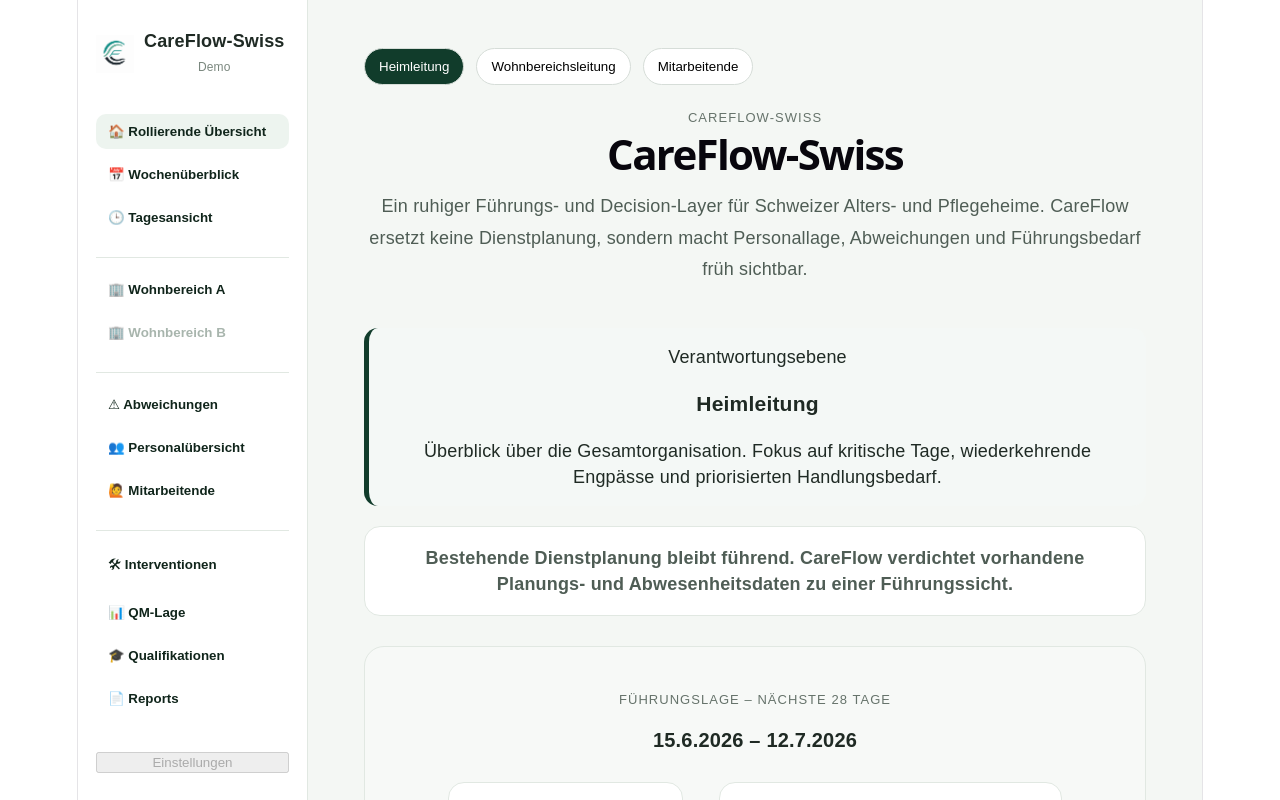
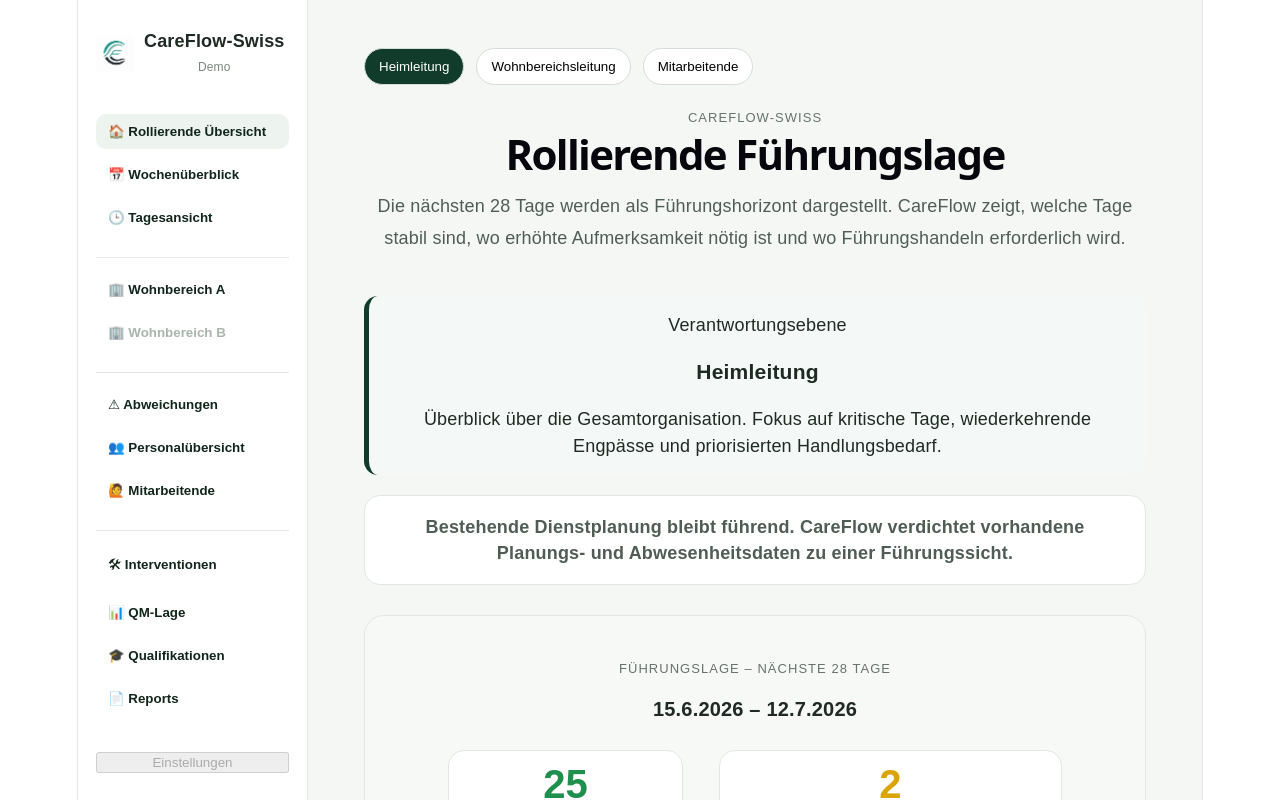
Before and after one commit to abbizco-bot/careflow-swiss, a React (Vite) app in the folder frontend/: page / in a window 1280 px wide. Shown: the top 800 px of the page. Built offline with nearby package versions, Linux system fonts and the light colour scheme.

Commit message:
Polish rolling leadership overview copy

```diff
--- a/frontend/src/rollingLeadership.copy.ts
+++ b/frontend/src/rollingLeadership.copy.ts
@@ -6,9 +6,9 @@
 
 export const rollingLeadershipCopy = {
   de: {
-    appTitle: "CareFlow-Swiss",
-    appSubtitle:
-      "Ein ruhiger Führungs- und Decision-Layer für Schweizer Alters- und Pflegeheime. CareFlow ersetzt keine Dienstplanung, sondern macht Personallage, Abweichungen und Führungsbedarf früh sichtbar.",
+    appTitle: "Rollierende Führungslage",
+appSubtitle:
+  "Die nächsten 28 Tage werden als Führungshorizont dargestellt. CareFlow zeigt, welche Tage stabil sind, wo erhöhte Aufmerksamkeit nötig ist und wo Führungshandeln erforderlich wird.",
 
     periodLabel: "Rolling View",
     periodIntro: "In den nächsten",
```
Also changed, not shown: frontend/src/App.tsx (+4 -3 lines).
